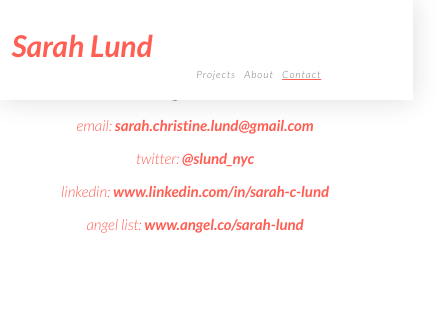
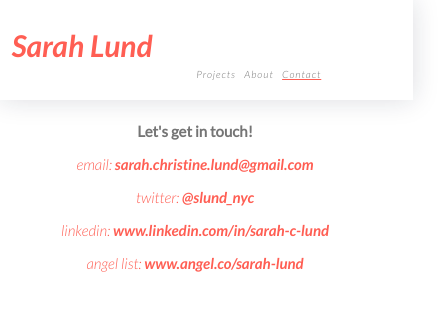
Before and after one commit to lundsara/portfolio-site, a React (Create React App) app: page /contact in a window 390 px wide. Shown: the top 322 px of the page, 443 px wide, since content can reach past the window. Built offline with nearby package versions, Linux system fonts and the light colour scheme.

Commit message:
edited icons and margins

```diff
--- a/src/App.css
+++ b/src/App.css
@@ -317,7 +317,7 @@ nav ul li a {
   margin: 0 auto;
   text-align: center;
   font-weight: bold;
-  margin-bottom: 500px;
+  margin-bottom: 50px;
   font-weight: 100;
   margin-top: -80px;
   margin-top: -30%;
@@ -328,8 +328,8 @@ nav ul li a {
   margin-top: -20%;
   width: 100%;
   height: 100%;
-  margin-top: -30%;
-  margin-bottom: 75%;
+
+  margin-bottom: 55%;
 
  }
  header {
@@ -345,6 +345,10 @@ nav ul li a {
   .tech{
     font-size: 12px;
   }
+  .icons {
+  height: 5%;
+  width: 5%;
+}
 
 
 }
```
Also changed, not shown: 8 other files (tests, documents, lock files or other folders).
